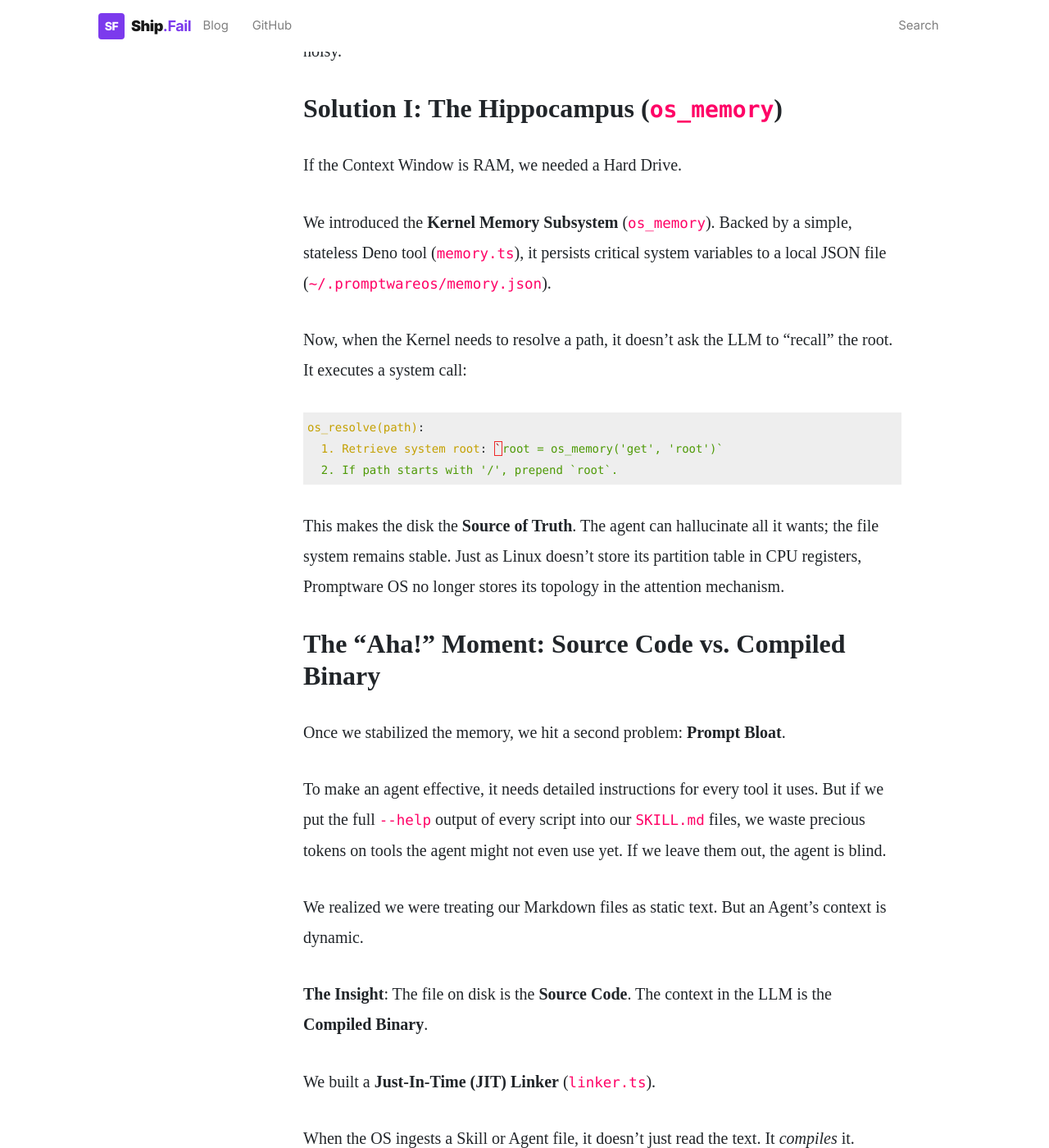
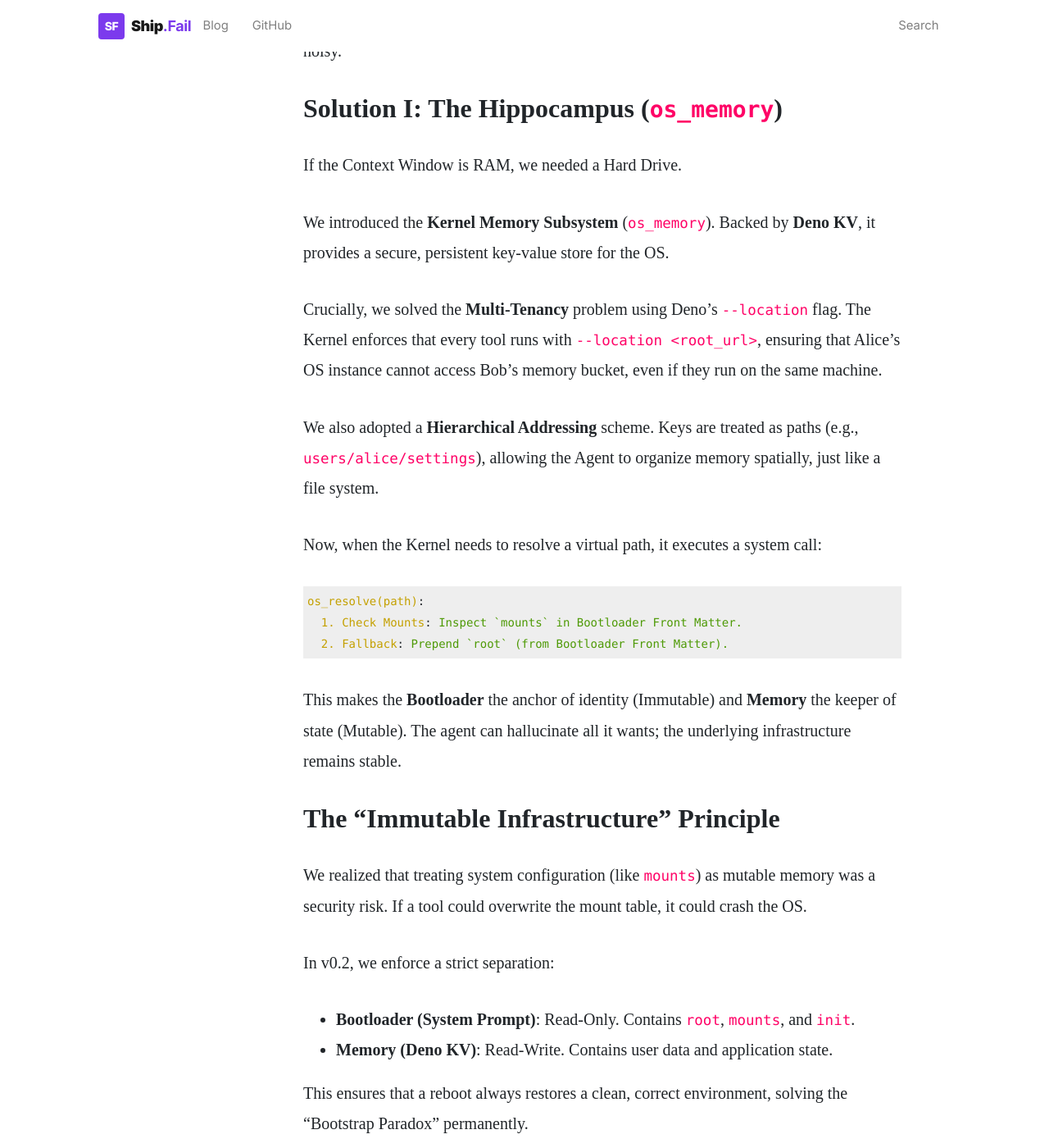
Before and after one commit to ShipFail/ship.fail, a Jekyll site: the page built from docs/_posts/2025-12-18-booting-intelligence-architecture-promptware-os-v0-2.md, in a window 1280 px wide and 1400 px high, scrolled down 1580 px. Shown: the whole window at 82% size. Built offline with Jekyll 4.4.1, drawn with Linux system fonts in a browser that asks for light colours; nearby versions of some CDN libraries; comment, search, counter and statistics services are not loaded; some of the changed text lies outside the part shown.

Commit message:
feat: enhance Kernel Memory Subsystem with Deno KV for improved persistence and security

````diff
--- a/docs/_posts/2025-12-18-booting-intelligence-architecture-promptware-os-v0-2.md
+++ b/docs/_posts/2025-12-18-booting-intelligence-architecture-promptware-os-v0-2.md
@@ -33,17 +33,51 @@ We realized that to build a robust Operating System for AI, we cannot treat the
 
 If the Context Window is RAM, we needed a Hard Drive.
 
-We introduced the **Kernel Memory Subsystem** (`os_memory`). Backed by a simple, stateless Deno tool (`memory.ts`), it persists critical system variables to a local JSON file (`~/.promptwareos/memory.json`).
+We introduced the **Kernel Memory Subsystem** (`os_memory`). Backed by **Deno KV**, it provides a secure, persistent key-value store for the OS.
 
-Now, when the Kernel needs to resolve a path, it doesn't ask the LLM to "recall" the root. It executes a system call:
+Crucially, we solved the **Multi-Tenancy** problem using Deno's `--location` flag. The Kernel enforces that every tool runs with `--location <root_url>`, ensuring that Alice's OS instance cannot access Bob's memory bucket, even if they run on the same machine.
+
+We also adopted a **Hierarchical Addressing** scheme. Keys are treated as paths (e.g., `users/alice/settings`), allowing the Agent to organize memory spatially, just like a file system.
+
+Now, when the Kernel needs to resolve a virtual path, it executes a system call:
 
 ```yaml
 os_resolve(path):
-  1. Retrieve system root: `root = os_memory('get', 'root')`
-  2. If path starts with '/', prepend `root`.
+  1. Check Mounts: Inspect `mounts` in Bootloader Front Matter.
+  2. Fallback: Prepend `root` (from Bootloader Front Matter).
 ```
 
-This makes the disk the **Source of Truth**. The agent can hallucinate all it wants; the file system remains stable. Just as Linux doesn't store its partition table in CPU registers, Promptware OS no longer stores its topology in the attention mechanism.
+This makes the **Bootloader** the anchor of identity (Immutable) and **Memory** the keeper of state (Mutable). The agent can hallucinate all it wants; the underlying infrastructure remains stable.
+
+## The "Immutable Infrastructure" Principle
+
+We realized that treating system configuration (like `mounts`) as mutable memory was a security risk. If a tool could overwrite the mount table, it could crash the OS.
+
+In v0.2, we enforce a strict separation:
+*   **Bootloader (System Prompt)**: Read-Only. Contains `root`, `mounts`, and `init`.
+*   **Memory (Deno KV)**: Read-Write. Contains user data and application state.
+
+This ensures that a reboot always restores a clean, correct environment, solving the "Bootstrap Paradox" permanently.
+
+## The "Dual-Context" Resolution Strategy
+
+Finally, we solved the ambiguity between **Local Files** (User Space) and **OS Resources** (Kernel Space).
+
+In v0.1, `os_resolve` tried to be smart, handling both local relative paths (`./src/index.ts`) and cloud absolute paths (`/skills/writer.md`). This caused conflicts: does `/home/user` refer to the user's laptop or the OS's virtual home?
+
+In v0.2, we adopted **Tool-Based Context Separation**:
+
+1.  **User Space (Local)**: Standard tools like `read_file` or `run_in_terminal` operate on the **Local Filesystem**. When the user says "Edit `./README.md`", it works exactly as expected.
+2.  **Kernel Space (VFS)**: System calls like `os_resolve` and `os_invoke` operate on the **OS Virtual Filesystem**. When the OS says "Load `/skills/writer.md`", it resolves via Mounts or Root.
+
+This minimizes cognitive load. The Agent uses standard paths for user work and VFS paths for system operations, with no overlap or ambiguity.
+
+To make this even clearer, we introduced the **`os://` Protocol**.
+
+*   `os://agents/powell.md` explicitly refers to an OS resource.
+*   `os_ingest` defaults to this protocol, so `os_ingest('/skills/writer.md')` is treated as `os://skills/writer.md`.
+
+This gives the Agent a clear, unambiguous way to reference the "Cloud OS" versus the "Local Disk".
 
 ## The "Aha!" Moment: Source Code vs. Compiled Binary
 
@@ -95,14 +129,14 @@ The Kernel reads this at boot and maps the logical path `/skills/community` to t
 
 ## Conclusion: A Stable Foundation
 
-Promptware OS v0.2 isn't just a collection of new features; it's a shift in philosophy.
+Promptware OS v0.2 represents a shift from "Simulation" to "Physics." We have established a set of immutable laws that the Agent cannot break, ensuring stability, security, and clarity.
 
-By acknowledging the limitations of LLM context—its drift, its cost, and its volatility—we've moved critical infrastructure out of the "mind" of the AI and into the "body" of the OS.
+**The Core Principles of v0.2:**
+1.  **Immutable Infrastructure**: The Bootloader (System Prompt) is the single source of truth for Identity (`root`) and Topology (`mounts`). A reboot always restores a clean state.
+2.  **Isolated State**: Application state lives in **Deno KV**, isolated by the `--location` flag. It is mutable, hierarchical, and persistent.
+3.  **Tool-Based Context**: We disambiguate the world by tool. User tools (`read_file`) touch the Local Disk. Kernel tools (`os_ingest`) touch the Virtual Cloud.
+4.  **Explicit Addressing**: The `os://` protocol gives us a clear, unambiguous namespace for OS resources, separate from local paths.
 
-*   **Memory** anchors identity.
-*   **JIT Linking** optimizes knowledge.
-*   **Mounts** decouple location from logic.
-
-We are building an OS that lets you boot intelligence, and—more importantly—keep it running.
+By moving critical infrastructure out of the "mind" of the AI and into the "body" of the OS, we are building an environment where intelligence can not only boot but thrive.
 
 *Ready to build? Check out the [Promptware OS Repository](https://github.com/ShipFail/promptware) and write your first Skill today.*
````
